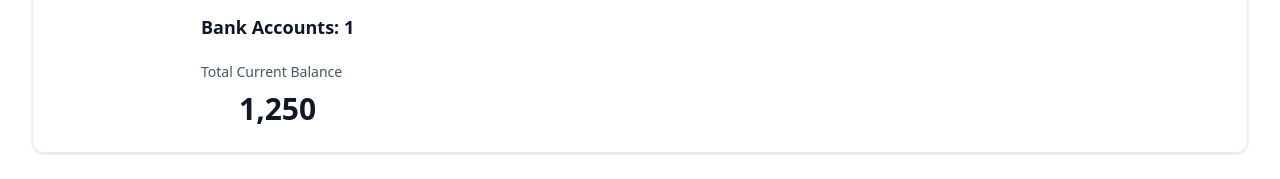
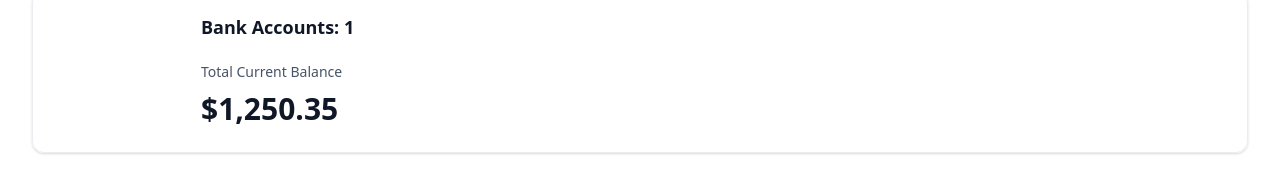
Before and after one commit to mukhtar-github/jsm_banking, a Next.js app: page / in a window 1280 px wide. Shown: the part 179-358 px from the top of the page. Built offline with nearby package versions, Linux system fonts and the light colour scheme.

Commit message:
implement changes

```diff
--- a/components/AnimatedCounter.tsx
+++ b/components/AnimatedCounter.tsx
@@ -1,11 +1,17 @@
-'use client';
+'use client'
 
 import CountUp from "react-countup"
 
 const AnimatedCounter = ({ amount }: { amount: number }) => {
   return (
-    <div>
-        <CountUp end={amount} />
+    <div className="w-full">
+      <CountUp
+        duration={2}
+        decimals={2}
+        decimal="."
+        prefix="$"
+        end={amount}
+      />
     </div>
   )
 }
--- /dev/null
+++ b/components/DoughnutChart.tsx
@@ -0,0 +1,9 @@
+"use client"
+
+import { Doughnut } from 'react-chartjs-2';
+
+const DoughnutChart = () => {
+  return <Doughnut data={[]} />
+}
+
+export default DoughnutChart
--- a/package.json
+++ b/package.json
@@ -10,12 +10,14 @@
   },
   "dependencies": {
     "@radix-ui/react-slot": "^1.0.2",
+    "chart.js": "^4.4.2",
     "class-variance-authority": "^0.7.0",
     "clsx": "^2.1.1",
     "lucide-react": "^0.378.0",
     "next": "14.2.3",
     "query-string": "^9.0.0",
     "react": "^18",
+    "react-chartjs-2": "^5.2.0",
     "react-countup": "^6.5.3",
     "react-dom": "^18",
     "tailwind-merge": "^2.3.0",
```
Also changed, not shown: 1 other file (tests, documents, lock files or other folders).
